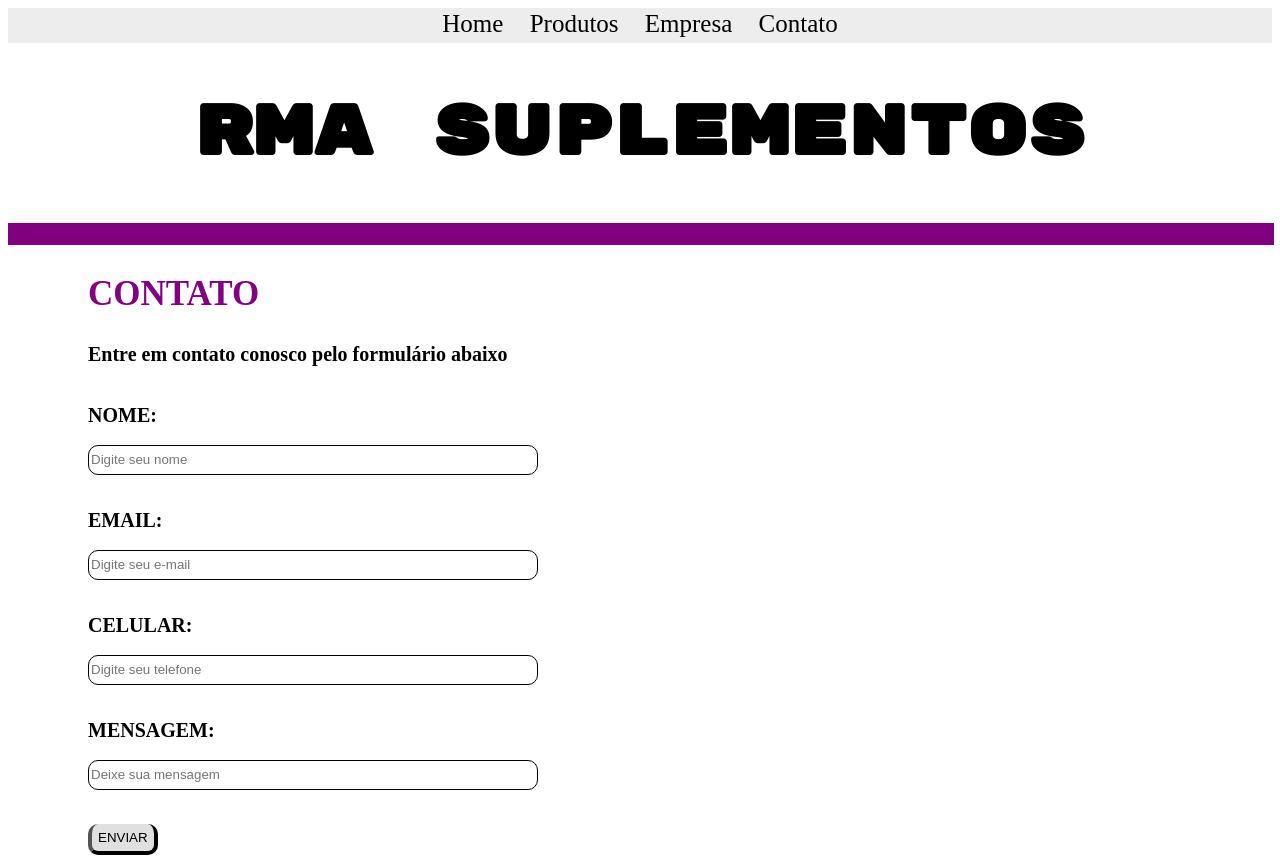
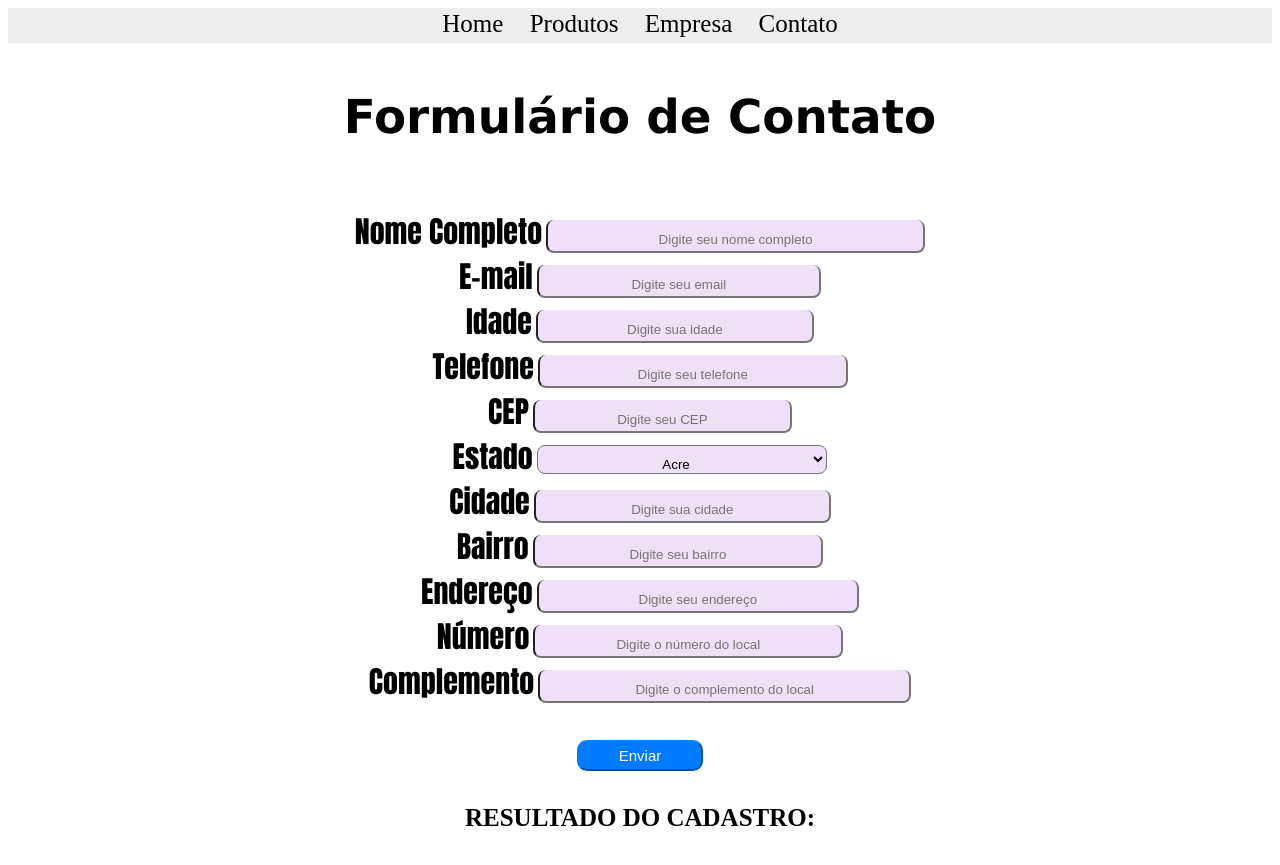
Before and after one commit to renanandreola/Pojeto-Int., a plain HTML site: page contato.html in a window 1280 px wide. Drawn offline with nearby package versions, Linux system fonts and the light colour scheme.

Commit message:
contiuação da página de contato e adição dos links de interação das páginas

```diff
--- a/contato.html
+++ b/contato.html
@@ -13,61 +13,113 @@
 	<header>
     <nav id="menu">
 				<ul>
-					<li><a href="#">Home</a></li>
+					<li><a href="file:///C:/Users/Renan%20Andreolla/Documents/PROGRAMA%C3%87%C3%83O/Projeto-Int/index.html#">Home</a></li>
 					<li><a href="#">Produtos</a></li>
-					<li><a href="#">Empresa</a></li>
-					<li><a href="#">Contato</a></li>
+					<li><a href="file:///C:/Users/Renan%20Andreolla/Documents/PROGRAMA%C3%87%C3%83O/Projeto-Int/empresa.html#">Empresa</a></li>
+					<li><a href="file:///C:/Users/Renan%20Andreolla/Documents/PROGRAMA%C3%87%C3%83O/Projeto-Int/index.html#">Contato</a></li>
 				</ul>
 		</nav>
 
-		<h1>RMA Suplementos</h1>
 </header>
-
-<div class="division-bar"></div>
-
-<h2>CONTATO</h2>
-
-<div class="formulario">
-    <p>Entre em contato conosco pelo formulário abaixo</p>
-</div>
-<br>
-
-<div class="contact-name">NOME:</div>
-<br>
-<div class="box">
-	<form id="busca" class="topo-busca">
-	<input type="search" name="busca" class="busca-input" value="" placeholder="Digite seu nome" autocomplete="off"/>
-	</form>
-</div>
-<br>
-<div class="contact-email">EMAIL:</div>
-<br>
-<div class="box">
-	<form id="busca" class="topo-busca">
-	<input type="search" name="busca" class="busca-input" value="" placeholder="Digite seu e-mail" autocomplete="off"/>
-	</form>
-</div>
-<br>
-<div class="contact-phone">CELULAR:</div>
-<br>
-<div class="box">
-	<form id="busca" class="topo-busca">
-	<input type="search" name="busca" class="busca-input" value="" placeholder="Digite seu telefone" autocomplete="off"/>
-	</form>
-</div>
-<br>
-<div class="contact-message">MENSAGEM:</div>
-<br>
-<div class="box">
-	<form id="busca" class="topo-busca">
-	<input type="search" name="busca" class="busca-input" value="" placeholder="Deixe sua mensagem" autocomplete="off"/>
-	</form>
-</div>
-<br>
-<button class="enviar">ENVIAR</button>
 
 
 
+<div class="container mt-4">
+	<form onsubmit="send(event)">
+	  <div class="row">
+		<div class="form-title">
+		  <h3>Formulário de Contato</h3>
+		</div>
+		<br>
+		<div class="name">
+		  <label>Nome Completo</label>
+		  <input type="text" name="" value="" id="name" placeholder="Digite seu nome completo" class="form-control">
+		</div>
+		<div class="email">
+		  <label>E-mail</label>
+		  <input type="email" name="" value="" id="email" placeholder="Digite seu email" class="form-control">
+		</div>
+		<div class="age">
+		  <label>Idade</label>
+		  <input type="num" name="" value="" id="age" placeholder="Digite sua idade" class="form-control">
+		</div>
+		<div class="phone">
+		  <label>Telefone</label>
+		  <input type="num" name="" value="" id="phone" placeholder="Digite seu telefone" class="form-control">
+		</div>
 
-</body>
-</html>
+		<div class="cep">
+		  <label>CEP</label>
+		  <input type="num" name="" value="" id="cep" placeholder="Digite seu CEP" class="form-control">
+		</div>
+	  <div class="state">
+		  <label>Estado</label>
+		  <select class="form-control" type="text" name="" value="" id="state" class="form-control">
+			<option value="AC">Acre</option>
+			   <option value="AL">Alagoas</option>
+			   <option value="AP">Amapá</option>
+			   <option value="AM">Amazonas</option>
+			   <option value="BA">Bahia</option>
+			   <option value="CE">Ceará</option>
+			   <option value="DF">Distrito Federal</option>
+			   <option value="ES">Espírito Santo</option>
+			   <option value="GO">Goiás</option>
+			   <option value="MA">Maranhão</option>
+			   <option value="MT">Mato Grosso</option>
+			   <option value="MS">Mato Grosso do Sul</option>
+			   <option value="MG">Minas Gerais</option>
+			   <option value="PA">Pará</option>
+			   <option value="PB">Paraíba</option>
+			   <option value="PR">Paraná</option>
+			   <option value="PE">Pernambuco</option>
+			   <option value="PI">Piauí</option>
+			   <option value="RJ">Rio de Janeiro</option>
+			   <option value="RN">Rio Grande do Norte</option>
+			   <option value="RS">Rio Grande do Sul</option>
+			   <option value="RO">Rondônia</option>
+			   <option value="RR">Roraima</option>
+			   <option value="SC">Santa Catarina</option>
+			   <option value="SP">São Paulo</option>
+			   <option value="SE">Sergipe</option>
+			   <option value="TO">Tocantins</option>
+			   <option value="EX">Estrangeiro</option>
+			</select>
+		</div>
+		<div class="city">
+		  <label>Cidade</label>
+		  <input class="form-control" type="text" name="" value="" id="city" placeholder="Digite sua cidade" class="form-control">
+		</div>
+		<div class="neighborhood">
+		  <label>Bairro</label>
+		  <input type="text" name="" value="" id="neighborhood" placeholder="Digite seu bairro" class="form-control">
+		</div>
+		<div class="address">
+		  <label>Endereço</label>
+		  <input type="text" name="" value="" id="address" placeholder="Digite seu endereço" class="form-control">
+		</div>
+		<div class="house-number">
+		  <label>Número</label>
+		  <input type="text" name="" value="" id="number" placeholder="Digite o número do local" class="form-control">
+		</div>
+		<div class="complement">
+		  <label>Complemento</label>
+		  <input type="text" name="" value="" id="complement" placeholder="Digite o complemento do local" class="form-control">
+		</div>
+	  </div>
+	  <br>
+	  <br>
+	  <div class="row">
+		<div class="btn-send">
+		  <button type="submit" class="btn-text">Enviar</button>
+		</div>
+	  </div>
+	</form>
+	<div class="result-cadastro">
+		<h4 class="result-cadastro-title">RESULTADO DO CADASTRO:</h4>
+		<p id="result"></p>
+	</div>
+  </div>
+  <script src="https://code.jquery.com/jquery-3.4.1.min.js" crossorigin"anonymous"></script>
+  <script src="./js/contato.js" charset="utf-8"></script>
+  </body>
+  </html>
--- /dev/null
+++ b/js/contato.js
@@ -0,0 +1,156 @@
+function send (event) {
+
+    event.preventDefault();
+    //var name = document.getElementById("name").value;
+    //var email = document.getElementById("email").value;
+    //var age = parseInt(document.getElementById("age").value);
+    //var phone = parseInt(document.getElementById("phone").value);
+    //As expressões acima estão escritas como javascript puro
+    //as expressões abaixo estão escritas em jquery
+    var name = $("#name").val();
+    var email = $("#email").val();
+    var age = parseInt($("#age").val());
+    var phone = parseInt($("#phone").val());
+    var cep = $("#cep").val();
+    var state = $("#state").val();
+    var city= $("#city").val();
+    var neighborhood = $("#neighborhood").val();
+    var address = $("#address").val();
+    var number = $("#number").val();
+    var complement = $("#complement").val();
+    var errors = [];
+    var result = $("#result");
+
+    if (name.split(" ").length < 2) {
+      errors.push("Favor preencher o nome e sobrenome");
+    }
+    if (email=="") {
+      errors.push("Favor informar o e-mail");
+    }
+    if (isNaN(age)) {
+      errors.push("Campo idade obrigatório");
+    }
+    if (age < 18){
+      errors.push("Permitido somente maiores de 18 anos");
+    }
+    if (isNaN(phone)) {
+      errors.push("Campo telefone obrigatório");
+    } else {
+    if (phone.toString().length<10){
+      errors.push("Favor informar telefone válido");
+      }
+    }
+    if (cep=="") {
+      errors.push("Campo CEP obrigatório");
+    }
+    if (state=="") {
+      errors.push("Campo estado obrigatório");
+    }
+    if (city=="") {
+      errors.push("Campo cidade obrigatório");
+    }
+    if (neighborhood=="") {
+      errors.push("Campo bairro obrigatório");
+    }
+    if (address=="") {
+      errors.push("Campo endereço obrigatório");
+    }
+    if (number=="") {
+      errors.push("Campo número obrigatório");
+    }
+    if (complement=="") {
+      errors.push("Campo complemento obrigatório");
+    }
+    if (errors.length>0) {
+      //result.innerHTML = errors.join("</br>"); Imprimir o result javascript puro
+      $("#result").html(errors.join("</br>"))
+    }
+    else {
+      //result.innerHTML = (name + ", parabéns! seus dados foram preenchidos com sucesso.");Imprimir o result javascript puro
+      $("#result").html(name + ", parabéns! seus dados foram preenchidos com sucesso.");
+      clear();
+    }
+  }
+
+  function clear (){
+    $("#name").val("");
+    $("#email").val("");
+    $("#age").val("");
+    $("#phone").val("");
+    $("#cep").val("");
+    $("#state").val("");
+    $("#city").val("");
+    $("#neighborhood").val("");
+    $("#address").val("");
+    $("#number").val("");
+    $("#complement").val("");
+  }
+
+  //$('#cep').keyup(function() {
+  //var cep = $('#cep').value;
+  //$.getJSON("https://viacep.com.br/ws/"+ cep +"/json/?callback=?", function(dados) {
+    //console.info(dados);
+    //console.info(dados.logradouro);
+  //});
+  $(document).ready(function() {
+   function limpa_formulário_cep() {
+       // Limpa valores do formulário de cep.
+       $("#address").val("");
+       $("#neighborhood").val("");
+       $("#city").val("");
+       $("#state").val("");
+       $("#complement").val("");
+   }
+
+   //Quando o campo cep perde o foco.
+   $("#cep").keyup(function() {
+
+       //Nova variável "cep" somente com dígitos.
+       var cep = $(this).val().replace(/\D/g, '');
+
+       //Verifica se campo cep possui valor informado.
+       if (cep.length>="8") {
+
+           //Expressão regular para validar o CEP.
+           var validacep = /^[0-9]{8}$/;
+
+           //Valida o formato do CEP.
+           if(validacep.test(cep)) {
+
+               //Preenche os campos com "..." enquanto consulta webservice.
+               $("#address").val("...");
+               $("#neighborhood").val("...");
+               $("#city").val("...");
+               $("#state").val("...");
+               $("#complement").val("...");
+
+               //Consulta o webservice viacep.com.br/
+               $.getJSON("https://viacep.com.br/ws/"+ cep +"/json/?callback=?", function(dados) {
+
+                   if (!("erro" in dados)) {
+                       //Atualiza os campos com os valores da consulta.
+                       $("#address").val(dados.logradouro);
+                       $("#neighborhood").val(dados.bairro);
+                       $("#city").val(dados.localidade);
+                       $("#state").val(dados.uf);
+                       $("#complement").val(dados.complemento);
+                   } //end if.
+                   else {
+                       //CEP pesquisado não foi encontrado.
+                       limpa_formulário_cep();
+                       alert("CEP não encontrado.");
+                   }
+               });
+           } //end if.
+           else {
+               //cep é inválido.
+               limpa_formulário_cep();
+               alert("Formato de CEP inválido.");
+           }
+       } //end if.
+       else {
+           //cep sem valor, limpa formulário.
+           limpa_formulário_cep();
+       }
+   });
+  });
--- a/styles/contato.css
+++ b/styles/contato.css
@@ -6,11 +6,22 @@
    /*Aqui temos a parte inicial do código, o CABEÇALHO*/
 }
 
+/*header {
+  background: url(../images/integral-medica-suplementos.jpg);
+  background-position: -5%;
+}*/
+
 h1 {
   font-family: 'Rubik Mono One', sans-serif;
   font-size: 70px;
   position: relative;
   /*Relacionado ao título principal*/
+}
+
+h2 {
+  text-align: center;
+  font-size: 40px;
+  font-family: sans-serif;
 }
 
 div form {
@@ -69,75 +80,165 @@
     /*Relacionado ao menu, o que aparece quando arrastamos o mouse por cima das opções*/
 }
 
-  div.division-bar {
-    width: 100%;
-    height: 20px;
-    border: 1px solid purple;
-    display: block;
-    background-color: purple;
+div.form-title {
+  font-size: 40px;
+  font-family: Verdana, Geneva, Tahoma, sans-serif;
 }
 
-  body h2 {
-      font-size: 35px;
-      color: purple;
-      font-weight: bold;
-      margin-left: 80px;
+div.name label {
+  font-size: 30px;
+  font-family: Impact, Haettenschweiler, 'Arial Narrow Bold', sans-serif;
+}
+div.name input {
+  border-radius: 8px;
+  width: 30%;
+  background-color: rgb(238, 224, 247);
+  padding-top: 10px;
 }
 
-  body div.formulario {
-      font-size: 20px;
-      font-weight: bold;
-      margin-left: 80px;
+div.email label {
+  font-size: 30px;
+  font-family: Impact, Haettenschweiler, 'Arial Narrow Bold', sans-serif;
+  text-align: center;
+}
+div.email input {
+  border-radius: 8px;
+  width: 22.5%;
+  background-color: rgb(238, 224, 247);
+  padding-top: 10px;
 }
 
-  div.contact-name {
-    font-size: 20px;
-    font-weight: bold;
-    margin-left: 80px;
+div.age  label {
+  font-size: 30px;
+  font-family: Impact, Haettenschweiler, 'Arial Narrow Bold', sans-serif;
+  text-align: center;
+}
+div.age input {
+  border-radius: 8px;
+  width: 22%;
+  background-color: rgb(238, 224, 247);
+  padding-top: 10px;
 }
 
-  div.contact-email {
-    font-size: 20px;
-    font-weight: bold;
-    margin-left: 80px;
+div.phone label {
+  font-size: 30px;
+  font-family: Impact, Haettenschweiler, 'Arial Narrow Bold', sans-serif;
+  text-align: center;
+}
+div.phone input {
+  border-radius: 8px;
+  width: 24.5%;
+  background-color: rgb(238, 224, 247);
+  padding-top: 10px;
 }
 
-  div.contact-phone {
-    font-size: 20px;
-    font-weight: bold;
-    margin-left: 80px;
+div.cep label {
+  font-size: 30px;
+  font-family: Impact, Haettenschweiler, 'Arial Narrow Bold', sans-serif;
+}
+div.cep input {
+  border-radius: 8px;
+  width: 20.5%;
+  background-color: rgb(238, 224, 247);
+  padding-top: 10px;
 }
 
-  div.contact-message {
-    font-size: 20px;
-    font-weight: bold;
-    margin-left: 80px;
+div.state label {
+  font-size: 30px;
+  font-family: Impact, Haettenschweiler, 'Arial Narrow Bold', sans-serif;
+  text-align: center;
+}
+div.state select {
+  border-radius: 8px;
+  width: 23%;
+  background-color: rgb(238, 224, 247);
+  padding-top: 10px;
 }
 
-  div form {
-    text-align-last: inherit;
-    margin-left: 80px;
+div.city label {
+  font-size: 30px;
+  font-family: Impact, Haettenschweiler, 'Arial Narrow Bold', sans-serif;
+  text-align: center;
+}
+div.city input {
+  border-radius: 8px;
+  width: 23.5%;
+  background-color: rgb(238, 224, 247);
+  padding-top: 10px;
 }
 
-div form input {
-  border-width: 2px;
-  border-top: 2px;
-  line-height: 20px;
+div.neighborhood label {
+  font-size: 30px;
+  font-family: Impact, Haettenschweiler, 'Arial Narrow Bold', sans-serif;
+  text-align: center;
+}
+div.neighborhood input {
+  border-radius: 8px;
+  width: 23%;
+  background-color: rgb(238, 224, 247);
+  padding-top: 10px;
 }
 
-.busca-input {
-  width: 450px;
-  height:30px;
-  border: 1px solid black;
-  border-radius: 10px;
+div.address label {
+  font-size: 30px;
+  font-family: Impact, Haettenschweiler, 'Arial Narrow Bold', sans-serif;
+  text-align: center;
+}
+div.address input {
+  border-radius: 8px;
+  width: 25.5%;
+  background-color: rgb(238, 224, 247);
+  padding-top: 10px;
 }
 
-button.enviar {
-  border-width: 4px;
-  border-top: 4px;
-  line-height: 25px;
+div.house-number label {
+  font-size: 30px;
+  font-family: Impact, Haettenschweiler, 'Arial Narrow Bold', sans-serif;
+  text-align: center;
+}
+div.house-number input {
+  border-radius: 8px;
+  width: 24.5%;
+  background-color: rgb(238, 224, 247);
+  padding-top: 10px;
+}
+
+div.complement label {
+  font-size: 30px;
+  font-family: Impact, Haettenschweiler, 'Arial Narrow Bold', sans-serif;
+  text-align: center;
+}
+div.complement input {
+  border-radius: 8px;
+  width: 29.5%;
+  background-color: rgb(238, 224, 247);
+  padding-top: 10px;
+}
+
+div.btn-send button {
   border-radius: 10px;
-  margin-left: 80px;
-  background-color: rgb(224, 224, 224);
-  color: solid black;
+  width: 10%;
+  height: 4%;
+  background-color: #007bff;
+  border-color: #007bff;
 }
+
+div.btn-send button.btn-text {
+  color: white;
+  font-size: 15px;
+}
+
+div.result-cadastro {
+  text-align: center;
+}
+
+div.result-cadastro h4 {
+  font-size: 25px;
+  color: black;
+}
+
+#result {
+  color: #dc3545;;
+  font-weight: bold;
+  font-size: 20px;
+}
--- a/styles/styles.css
+++ b/styles/styles.css
@@ -89,8 +89,12 @@
 	background-image: url(https://drshapefranquias.com.br/wp-content/uploads/2018/05/whey-protein.jpg);
 	background-repeat: none; /*Faz a imagem não repetir*/
 	width: 1275px;
-	margin: 0 auto;
-		/*Relacionado ao Banner da página*/
+  margin: 0 auto;
+}
+
+div.under-banner img{
+  width: 100%;
+  height: 50%;
 }
 
 body {
@@ -107,9 +111,9 @@
 div.division-bar {
   width: 100%;
   height: 20px;
-  border: 1px solid purple;
+  border: 1px solid rgba(173, 173, 173, 0.616);
   display: block;
-  background-color: purple;
+  background-color: rgba(204, 204, 204, 0.918);
 }
 
 div.content .items {
@@ -167,19 +171,11 @@
 }
 
 body div.supino {
-  width: 50%;
+  width: 100%;
 }
 body div.supino img {
   width: 100%;
 }
-
-body div.girl  {
-  width: 50%;
-}
-body div.girl img {
-  width: 100%;
-}
-
 
 .clearfix {
   clear: both;
@@ -187,7 +183,7 @@
 
 footer .float-left {
   float: left;
-  background-color: black;
+  background-color: rgba(97, 97, 97, 0.842);
   height: 50%;
 }
 
```
Also changed, not shown: empresa.html (+3 -3 lines), index.html (+14 -13 lines), images/banner-sagui-site.jpg (added). Lines whose indentation alone changed are shown as unchanged.
